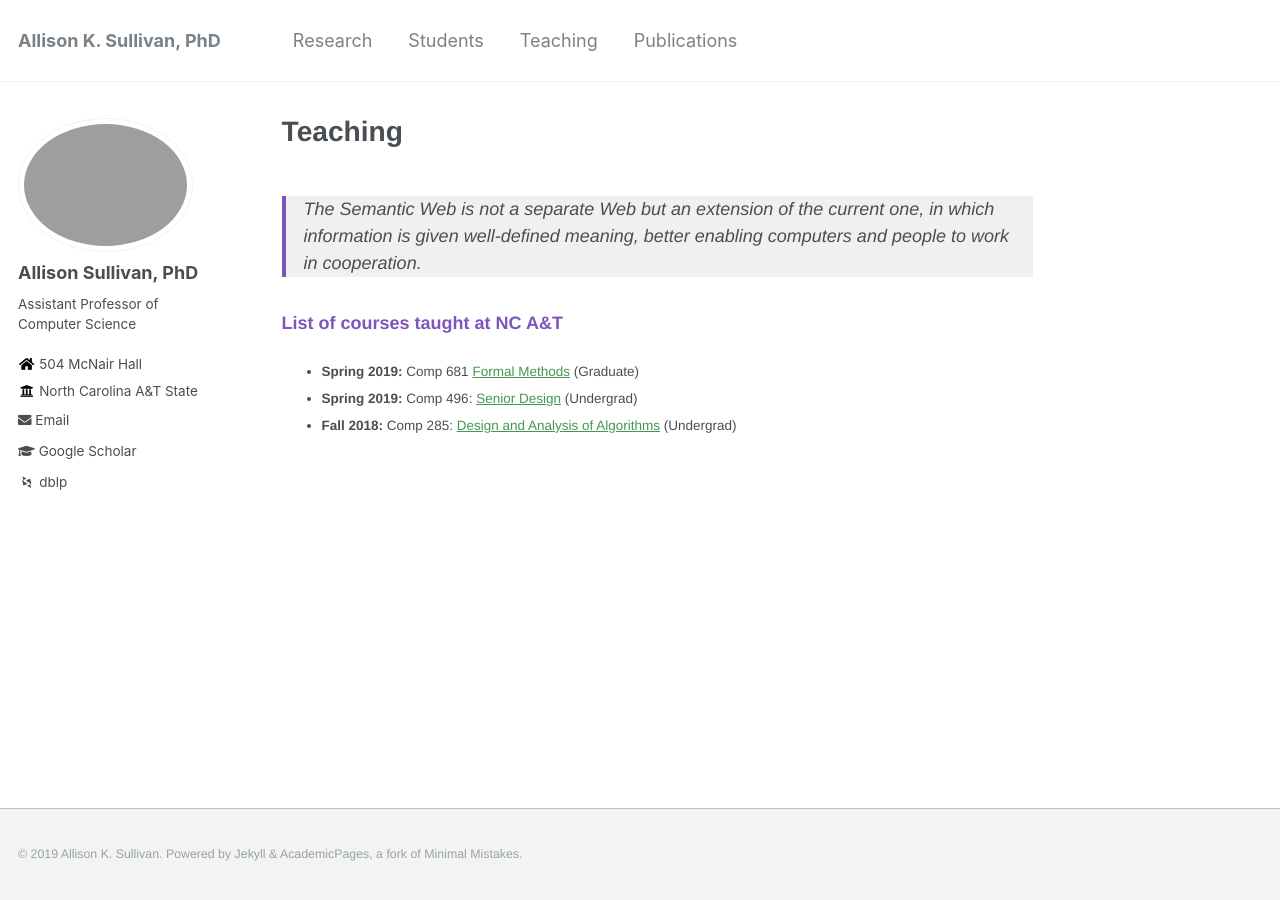
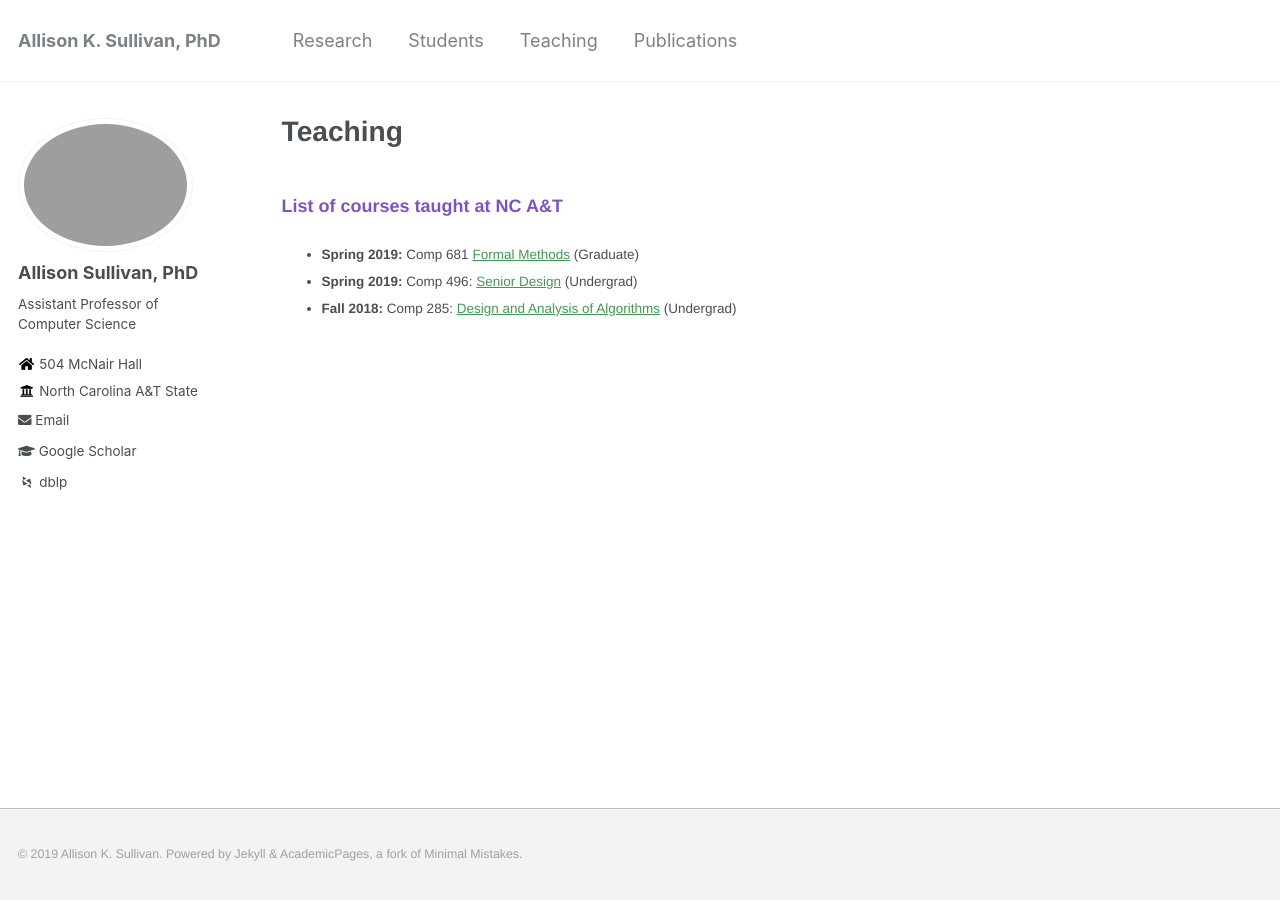
Before and after one commit to Allisonius/allisonius.github.io, a Jekyll site: the page built from _pages/teaching.md, in a window 1280 px wide. Built offline with Jekyll 4.4.1, drawn with Linux system fonts in a browser that asks for light colours; some web fonts are replaced.

Commit message:
Update teaching.md

```diff
--- a/_pages/teaching.md
+++ b/_pages/teaching.md
@@ -3,9 +3,9 @@ title: "Teaching"
 permalink: /teaching/
 author_profile: true
 ---
+<link href="https://fonts.googleapis.com/css?family=Lobster+Two" rel="stylesheet">
 
 
- <blockquote cite="Tim Berners-Lee">The Semantic Web is not a separate Web but an extension of the current one, in which information is given well-defined meaning, better enabling computers and people to work in cooperation.</blockquote>
 
 ### List of courses taught at NC A&T
 
```
